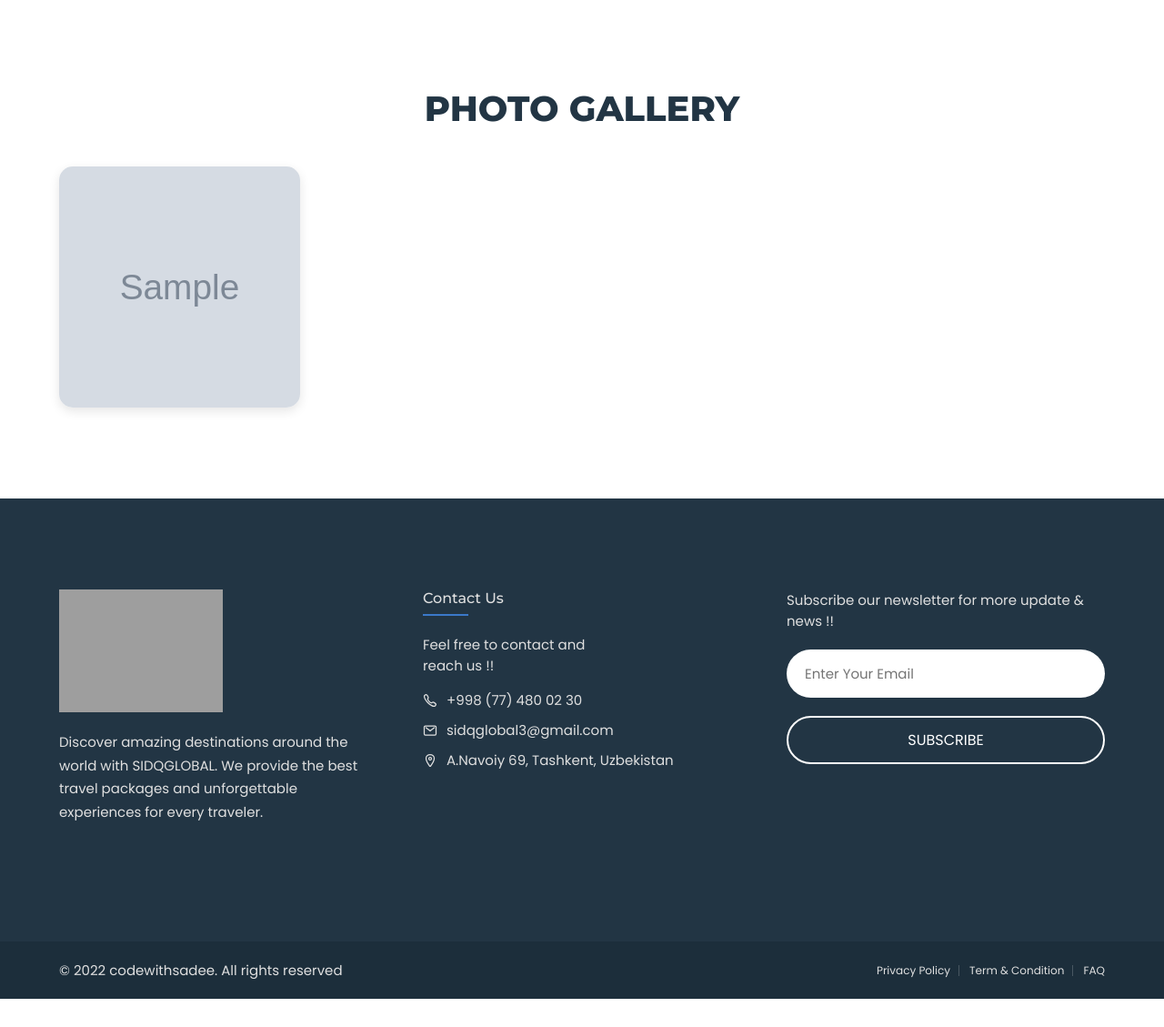
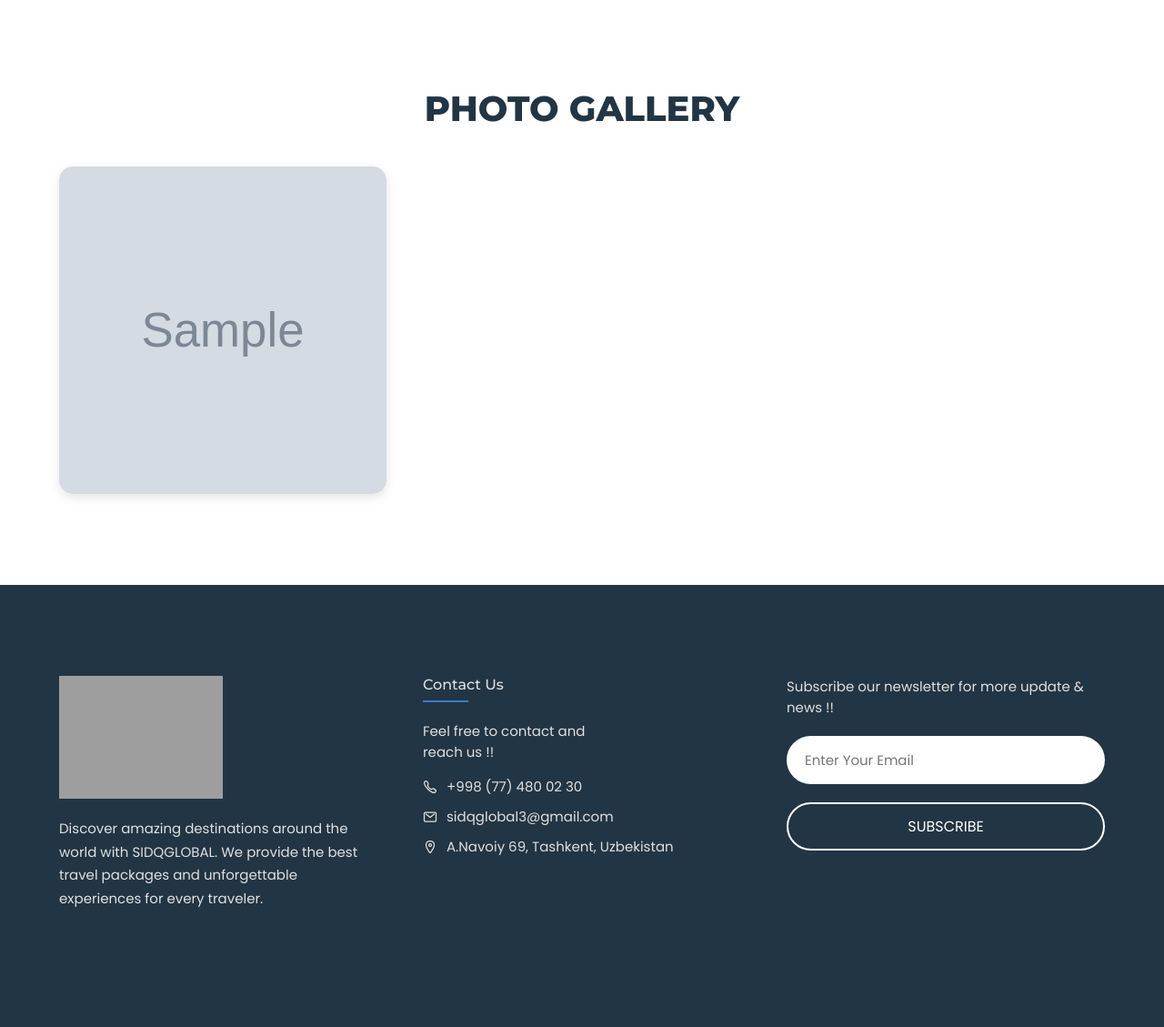
Before and after one commit to urolovforever/travel-site, a Django app: page /en/gallery/ in a window 1280 px wide. Shown: the part 304-1433 px from the top of the page at 91% size. Before the commit the page ends 1402 px from the top, so only its background shows below. Run offline with Django 4.2, Linux system fonts and the light colour scheme; tables that the repository leaves empty hold one stand-in row (values such as "Sample post"); grey boxes marked "Sample" are stand-in pictures; grey boxes are pictures that could not be loaded.

Commit message:
Fix desktop gallery grid to 3 columns for proper 12-image layout
- Change desktop (992px) grid from 4 columns to 3 columns
- Change large desktop (1200px) grid from 4 columns to 3 columns
- Adjust large desktop gap from 30px to 35px for better spacing

This ensures all desktop screens display:
- 3 columns × 4 rows = 12 images per page
- No empty spaces or missing image slots
- Consistent grid across all breakpoints:
  * Mobile: 2×6 = 12 images
  * Tablet (580px): 2×6 = 12 images
  * Desktop (768px+): 3×4 = 12 images
  * Desktop (992px+): 3×4 = 12 images
  * Large (1200px+): 3×4 = 12 images

```diff
--- a/static/css/style.css
+++ b/static/css/style.css
@@ -1531,7 +1531,7 @@ address {
    */
 
   .gallery-grid {
-    grid-template-columns: repeat(4, 1fr);
+    grid-template-columns: repeat(3, 1fr);
     gap: 30px;
   }
 
@@ -1731,8 +1731,8 @@ address {
    */
 
   .gallery-grid {
-    grid-template-columns: repeat(4, 1fr);
-    gap: 30px;
+    grid-template-columns: repeat(3, 1fr);
+    gap: 35px;
   }
 
 }
```
